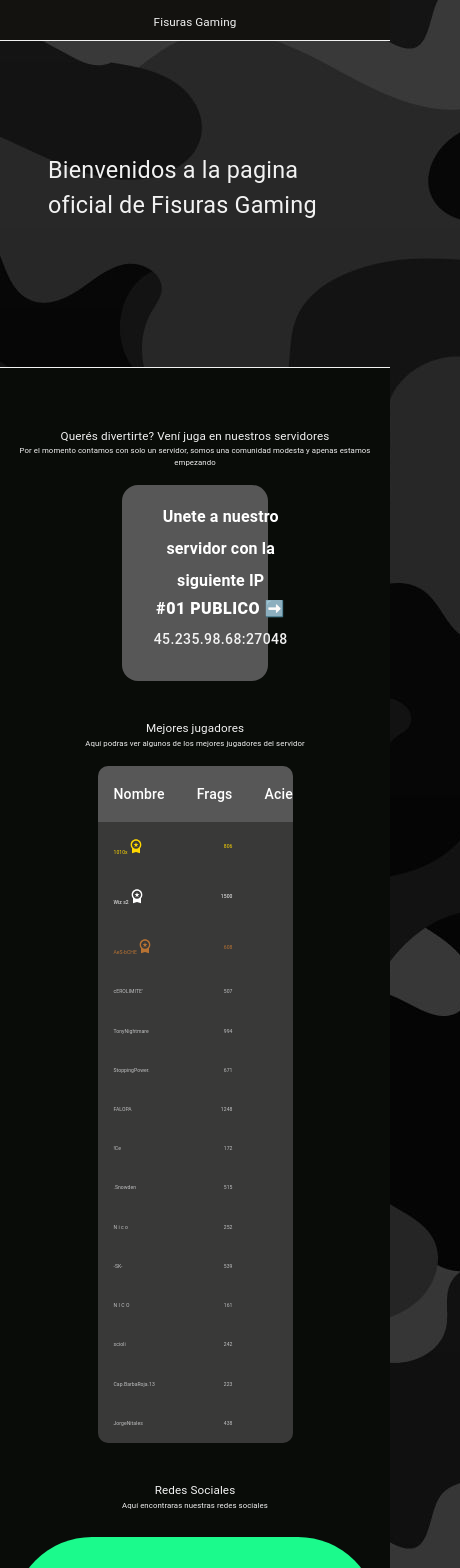
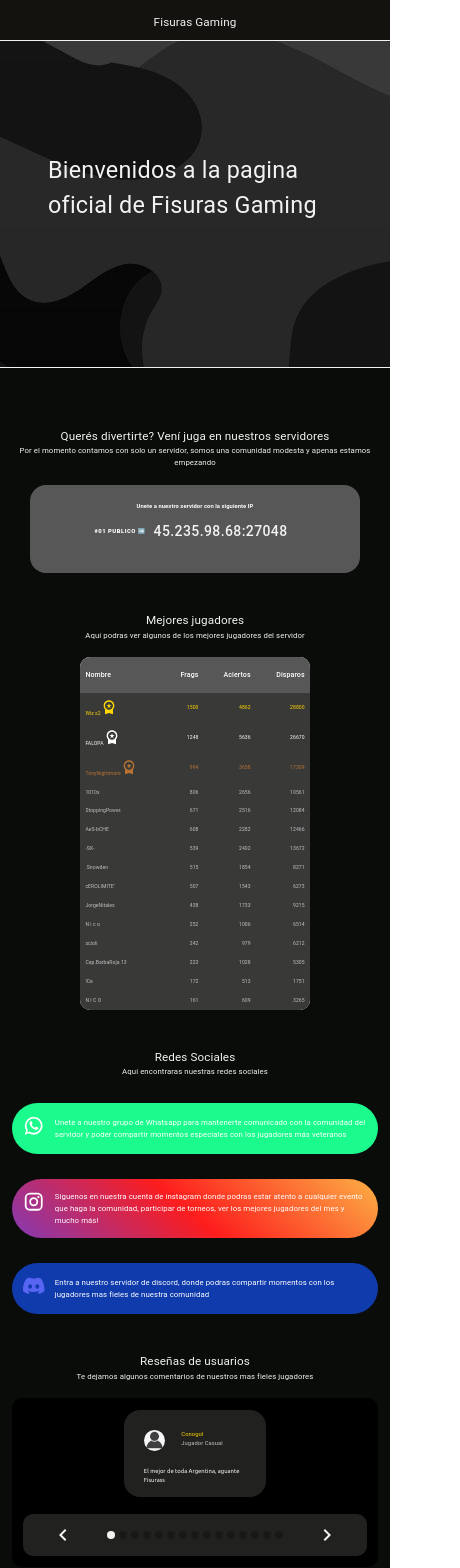
Before and after one commit to SK-ClaudioBustos/fisuras-gaming, a Next.js app: page / in a window 390 px wide. Shown: the top 1568 px of the page, 460 px wide, since content can reach past the window. Built offline with nearby package versions, Linux system fonts and the light colour scheme.

Commit message:
refactor: responsive components

```diff
--- a/src/app/components/CircularBox.tsx
+++ b/src/app/components/CircularBox.tsx
@@ -8,7 +8,7 @@ const CircularBox = (props: SocialMediaDataI) => {
         marginY: "3vh",
         background: primaryColor,
         borderRadius: "80px",
-        padding: "2.5rem",
+        padding: "3vw",
         display: "flex",
         flexDirection: "row",
         justifyContent: "space-around",
@@ -24,7 +24,7 @@ const CircularBox = (props: SocialMediaDataI) => {
                     {icon}
                 </Box>
                 <Box sx={{ marginLeft: "10px", display: "flex", alignItems: "center" }}>
-                    <Typography fontSize={"1.5rem"}>
+                    <Typography fontSize={"2vw"}>
                         {description}
                     </Typography>
                 </Box>
--- a/src/app/components/ServerBox/StyledCard.tsx
+++ b/src/app/components/ServerBox/StyledCard.tsx
@@ -3,7 +3,7 @@ import { Card } from "@mui/material";
 import { styled } from "@mui/material/styles";
 
 const StyledCard = styled(Card)(({ theme: { breakpoints, spacing } }) => ({
-    width: "40%",
+    width: "45%",
     margin: "auto",
     borderRadius: spacing(2),
     transition: "0.3s",
@@ -17,10 +17,13 @@ const StyledCard = styled(Card)(({ theme: { breakpoints, spacing } }) => ({
     paddingLeft: 8,
     paddingRight: 8,
     background: color1,
-    [breakpoints.up("sm")]: {
-        textAlign: "left",
-        flexDirection: "row-reverse",
+    fontSize: "2vw",
+    [breakpoints.down("md")]: {
+        width: "70%"
     },
+    [breakpoints.down("sm")]: {
+        width: "90%"
+    }
 }));
 
 export default StyledCard;
--- a/src/app/components/ServerBox/TypographyHeading.tsx
+++ b/src/app/components/ServerBox/TypographyHeading.tsx
@@ -2,6 +2,7 @@ import { styled, Typography } from "@mui/material";
 
 const TypographyHeading = styled(Typography)(({ }) => ({
     fontWeight: 900,
+    fontSize: "1.5vw",
     color: "#ffffff",
     letterSpacing: 0.5,
     margin: "0"
--- a/src/app/components/ServerBox/TypographyOverline.tsx
+++ b/src/app/components/ServerBox/TypographyOverline.tsx
@@ -5,7 +5,7 @@ const TypographyOverline = styled(Typography)(({ }) => ({
     lineHeight: 2,
     color: "#ffffff",
     fontWeight: "bold",
-    fontSize: "1.2",
+    fontSize: "1.5vw",
     margin: "0"
 }));
 
--- a/src/app/components/TablePlayerScore.tsx
+++ b/src/app/components/TablePlayerScore.tsx
@@ -1,7 +1,7 @@
 "use client"
 
 import WorkspacePremiumIcon from '@mui/icons-material/WorkspacePremium';
-import { Box, Typography } from '@mui/material';
+import { Box, Typography, useMediaQuery } from '@mui/material';
 import Paper from '@mui/material/Paper';
 import { styled } from '@mui/material/styles';
 import Table from '@mui/material/Table';
@@ -14,9 +14,11 @@ import { Player, PlayerData } from '../data/platersData';
 import { color1, color3 } from '../styles/colors';
 
 const StyledTableCell = styled(TableCell)(({ theme }) => ({
+  padding: "1.5vw",
   [`&.${tableCellClasses.head}`]: {
     borderBottom: "none",
     backgroundColor: color1,
+    fontSize: "1.8vw",
     color: theme.palette.common.white,
   },
   [`&.${tableCellClasses.body}`]: {
@@ -32,8 +34,6 @@ const StyledTableRow = styled(TableRow)(({ theme }) => ({
   },
 }));
 
-const tableStyles = { width: "50vw", margin: "auto", boxShadow: "none", borderRadius: "10px" }
-
 const getCorrectColor = (key: number): string => {
   switch (key) {
     case 0:
@@ -45,6 +45,14 @@ const getCorrectColor = (key: number): string => {
     default:
       return "#C1C2C3";
   }
+}
+
+const tableStyles = {
+  width: "80%",
+  margin: "auto",
+  boxShadow: "none",
+  borderRadius: "10px",
+  fontSize: "3vw"
 }
 
 export default function TablePlayerScore() {
--- a/src/app/components/UserReview.tsx
+++ b/src/app/components/UserReview.tsx
@@ -2,12 +2,15 @@ import { Typography } from "@mui/material";
 import Avatar from "@mui/material/Avatar";
 import Box from "@mui/material/Box";
 import { styled } from "@mui/material/styles";
-import { color1, color2, color4 } from "../styles/colors";
+import { color2, color4 } from "../styles/colors";
 
-const DivRoot = styled("div")(() => ({
+const DivRoot = styled("div")(({ theme: { breakpoints } }) => ({
     width: "30%",
     transition: "0.3s",
     position: "relative",
+    [breakpoints.down("sm")]: {
+        width: "90%"
+    }
 }));
 
 const ColumnCard = styled("div")(() => ({
@@ -19,6 +22,7 @@ const ColumnCard = styled("div")(() => ({
     backgroundColor: color4,
     transition: "0.4s",
     height: "100%",
+    padding: "1vw"
 }));
 
 const AvatarLogo = styled(Avatar)(() => ({
@@ -47,10 +51,10 @@ export const UserReview = (props: PropsUserReview) => {
                 <Box display="flex" p={2} gap={2} flexWrap="nowrap">
                     <AvatarLogo variant={"rounded"} src={thumbnail} />
                     <Box>
-                        <Typography fontSize={"1.2rem"} sx={{color: "gold"}}>
+                        <Typography fontSize={"1.5vw"} sx={{ color: "gold" }}>
                             {title}
                         </Typography>
-                        <Typography fontSize={"1rem"} sx={{color: "#c1c1c1"}}>
+                        <Typography fontSize={"1.5vw"} sx={{ color: "#c1c1c1" }}>
                             {subtitle}
                         </Typography>
                     </Box>
@@ -59,7 +63,7 @@ export const UserReview = (props: PropsUserReview) => {
                     pb={1}
                     px={2}
                     color={color2}
-                    fontSize={"0.90rem"}
+                    fontSize={"1.5vw"}
                     flexGrow={1}
                 >
                     {description}
--- a/src/app/components/UsersReviewsGallery.tsx
+++ b/src/app/components/UsersReviewsGallery.tsx
@@ -1,14 +1,14 @@
 "use client"
 import KeyboardArrowLeft from '@mui/icons-material/KeyboardArrowLeft';
 import KeyboardArrowRight from '@mui/icons-material/KeyboardArrowRight';
-import { Typography } from '@mui/material';
+import { Typography, useMediaQuery } from '@mui/material';
 import Box from '@mui/material/Box';
 import Button from '@mui/material/Button';
 import MobileStepper from '@mui/material/MobileStepper';
 import { useState } from "react";
 import Reviews from "../data/reviewsData";
+import { color4 } from '../styles/colors';
 import { UserReview } from "./UserReview";
-import { color4 } from '../styles/colors';
 
 const boxReviews = {
   borderRadius: "10px",
@@ -22,14 +22,14 @@ const mobileStyles = {
   backgroundColor: color4,
   borderRadius: "10px",
   height: "5vh",
-  width: "30%",
+  // width: "30%",
   margin: "2vh auto auto auto"
 }
 
 export default function TextMobileStepper() {
 
   const cantidadResenias = Reviews.length;
-
+  const matches = useMediaQuery("(max-width:600px)");
   const [activeStep, setActiveStep] = useState(0);
 
   const handleNext = () => {
@@ -54,17 +54,26 @@ export default function TextMobileStepper() {
       <Box sx={boxReviews}>
 
         <Box sx={{ display: "flex", flexDirection: "row", justifyContent: "space-around" }}>
+          {
+            !matches && (
               <UserReview
                 title={Reviews[anterior].nombre}
                 description={Reviews[anterior].descripcion}
                 subtitle={Reviews[anterior].rango}
                 thumbnail="./img/user.png" />
+            )
+          }
+
           <UserReview title={Reviews[activeStep].nombre} description={Reviews[activeStep].descripcion} subtitle={Reviews[activeStep].rango} thumbnail="./img/user.png" />
+          {
+            !matches && (
               <UserReview
                 title={Reviews[siguiente].nombre}
                 description={Reviews[siguiente].descripcion}
                 subtitle={Reviews[siguiente].rango}
                 thumbnail="./img/user.png" />
+            )
+          }
         </Box>
 
         <MobileStepper
--- a/src/app/data/platersData.ts
+++ b/src/app/data/platersData.ts
@@ -4,20 +4,21 @@ export interface Player {
     aciertos: number;
     disparos: number;
 }
+
 export const PlayerData: Player[] = [
+    { nick: "Wiz s2", frags: 1500, aciertos: 4862, disparos: 28800 },
+    { nick: "FALOPA", frags: 1248, aciertos: 5636, disparos: 26670 },
+    { nick: "TonyNightmare", frags: 994, aciertos: 3658, disparos: 17309 },
     { nick: "1010x", frags: 806, aciertos: 2656, disparos: 10561 },
-    { nick: "Wiz s2", frags: 1500, aciertos: 4862, disparos: 28800 },
+    { nick: "StoppingPower.", frags: 671, aciertos: 2516, disparos: 12084 },
     { nick: "AeS-bCHE", frags: 608, aciertos: 2282, disparos: 12466 },
+    { nick: "-SK-", frags: 539, aciertos: 2402, disparos: 13672 },
+    { nick: ".Snowden", frags: 515, aciertos: 1854, disparos: 8271 },
     { nick: "cEROLIMITE'", frags: 507, aciertos: 1543, disparos: 6273 },
-    { nick: "TonyNightmare", frags: 994, aciertos: 3658, disparos: 17309 },
-    { nick: "StoppingPower.", frags: 671, aciertos: 2516, disparos: 12084 },
-    { nick: "FALOPA", frags: 1248, aciertos: 5636, disparos: 26670 },
-    { nick: "!Ce", frags: 172, aciertos: 513, disparos: 1751 },
-    { nick: ".Snowden", frags: 515, aciertos: 1854, disparos: 8271 },
+    { nick: "JorgeNitales", frags: 438, aciertos: 1733, disparos: 9215 },
     { nick: "N i c o", frags: 252, aciertos: 1006, disparos: 6514 },
-    { nick: "-SK-", frags: 539, aciertos: 2402, disparos: 13672 },
-    { nick: "N I C O", frags: 161, aciertos: 609, disparos: 3265 },
     { nick: "scioli", frags: 242, aciertos: 979, disparos: 6212 },
     { nick: "Cap.BarbaRoja.13", frags: 223, aciertos: 1028, disparos: 5305 },
-    { nick: "JorgeNitales", frags: 438, aciertos: 1733, disparos: 9215 }
+    { nick: "!Ce", frags: 172, aciertos: 513, disparos: 1751 },
+    { nick: "N I C O", frags: 161, aciertos: 609, disparos: 3265 }
 ];
```
Lines whose indentation alone changed are shown as unchanged.
